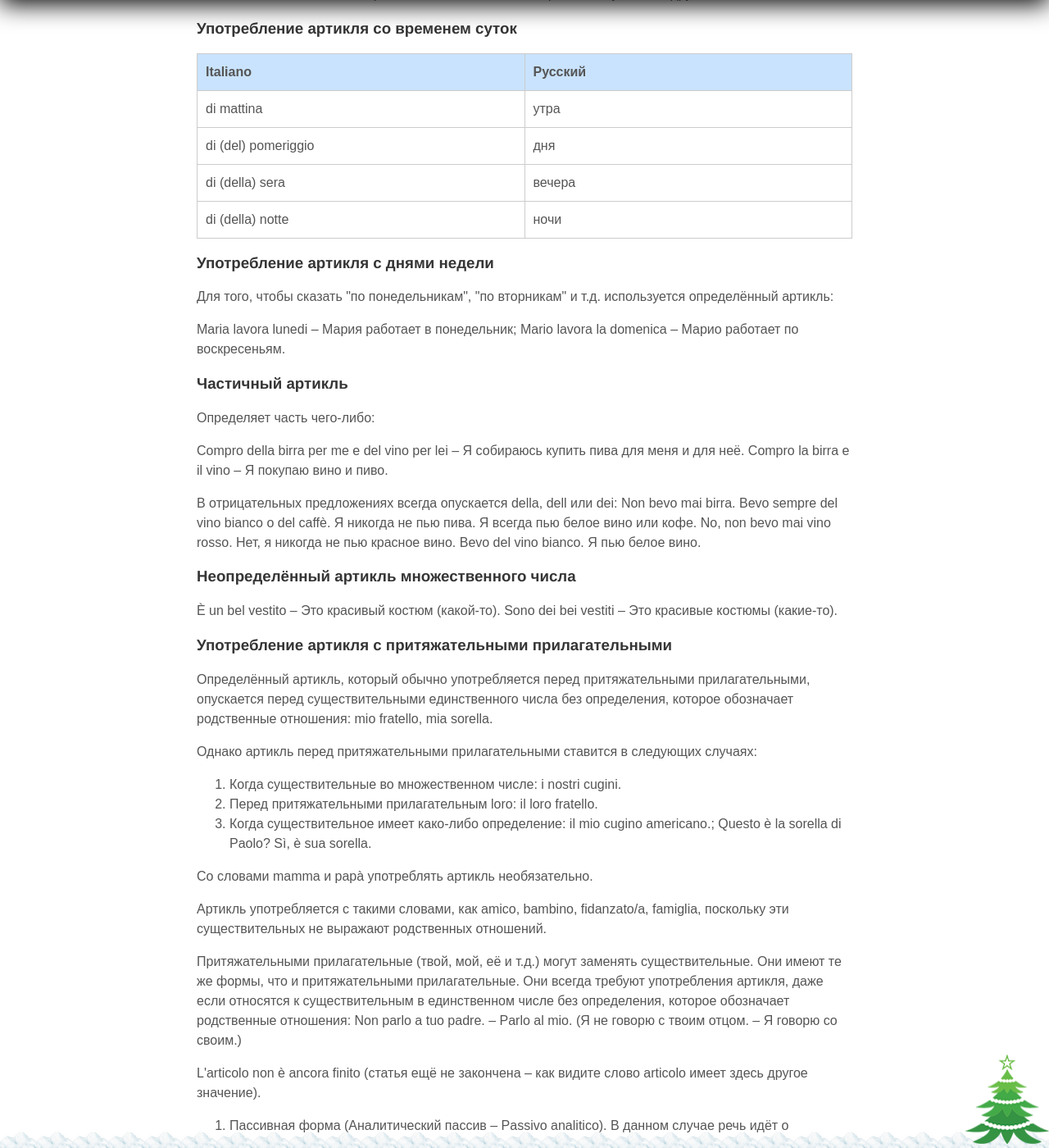
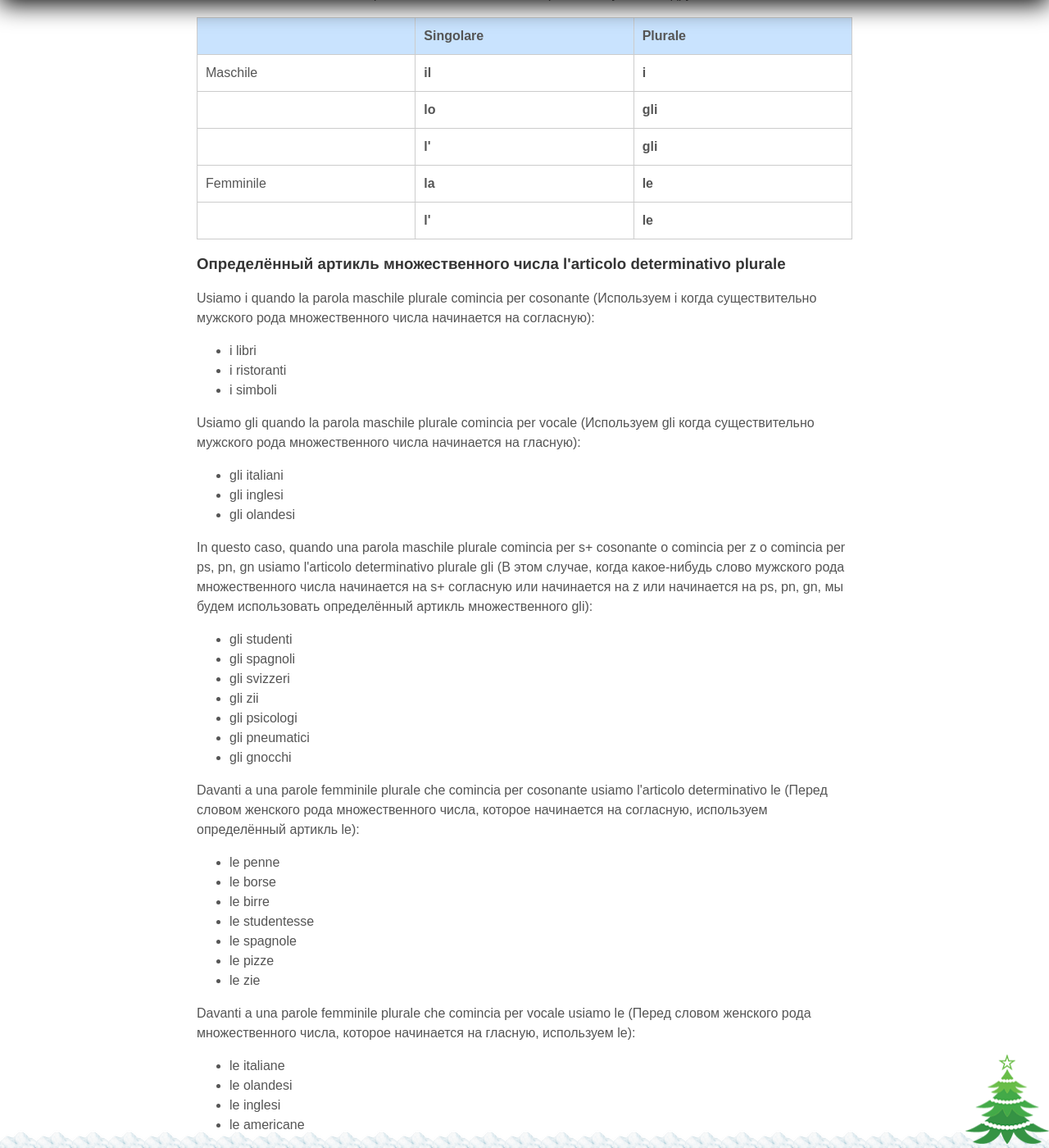
Before and after one commit to postolny/postolny.github.io, a Jekyll site: the page built from _posts/2021-01-05-articolo.md, in a window 1280 px wide and 1400 px high, scrolled down 2967 px. Shown: the whole window at 82% size. Built offline with Jekyll 4.4.1, drawn with Linux system fonts in a browser that asks for light colours; nearby versions of some CDN libraries.

Commit message:
Add files via upload

```diff
--- a/_posts/2021-01-05-articolo.md
+++ b/_posts/2021-01-05-articolo.md
@@ -53,9 +53,58 @@ Un mio amico - Мой друг (указывая на друга, т.е. это
 |---------|---------|
 | **il (i)** – перед существительными, начинающимися на согласную. | **la (le)** – перед существительными, начинающимися на гласную. |
 | **lo (gli)** – перед существительными начинающимися на s+согласную или на z. | **l' (le)** – перед существительным, начинающимися на согласную. |
-| **l' (gli)** – перед существительными, начинающимися на гласную. | - |
+| **l' (gli)** – перед существительными, начинающимися на гласную. | |
 
 Come si chiama il tuo amico? (Il tuo amico, come si chiama?) – Как зовут твоего друга?
+
+| | Singolare | Plurale |
+|--|-----------|---------|
+| Maschile | **il** | **i** |
+| | **lo** | **gli** |
+| | **l'** | **gli** |
+| Femminile | **la** | **le** |
+| | **l'** | **le** |
+
+### Определённый артикль множественного числа l'articolo determinativo plurale
+
+Usiamo i quando la parola maschile plurale comincia per cosonante (Используем i когда существительно мужcкого рода множественного числа начинается на согласную):
+
+- i libri
+- i ristoranti
+- i simboli
+
+Usiamo gli quando la parola maschile plurale comincia per vocale (Используем gli когда существительно мужcкого рода множественного числа начинается на гласную):
+
+- gli italiani
+- gli inglesi
+- gli olandesi
+
+In questo caso, quando una parola maschile plurale comincia per s+ cosonante o comincia per z o comincia per ps, pn, gn usiamo l'articolo determinativo plurale gli (В этом случае, когда какое-нибудь слово мужcкого рода множественного числа начинается на s+ согласную или начинается на z или начинается на ps, pn, gn, мы будем использовать определённый артикль множественного gli):
+
+- gli studenti
+- gli spagnoli
+- gli svizzeri
+- gli zii
+- gli psicologi
+- gli pneumatici
+- gli gnocchi
+
+Davanti a una parole femminile plurale che comincia per cosonante usiamo l'articolo determinativo le (Перед словом женского рода множественного числа, которое начинается на согласную, используем определённый артикль le):
+
+- le penne
+- le borse
+- le birre
+- le studentesse
+- le spagnole
+- le pizze
+- le zie
+
+Davanti a una parole femminile plurale che comincia per vocale usiamo le (Перед словом женского рода множественного числа, которое начинается на гласную, используем le):
+
+- le italiane
+- le olandesi
+- le inglesi
+- le americane
 
 ### Употребление артикля со временем суток
 
```
